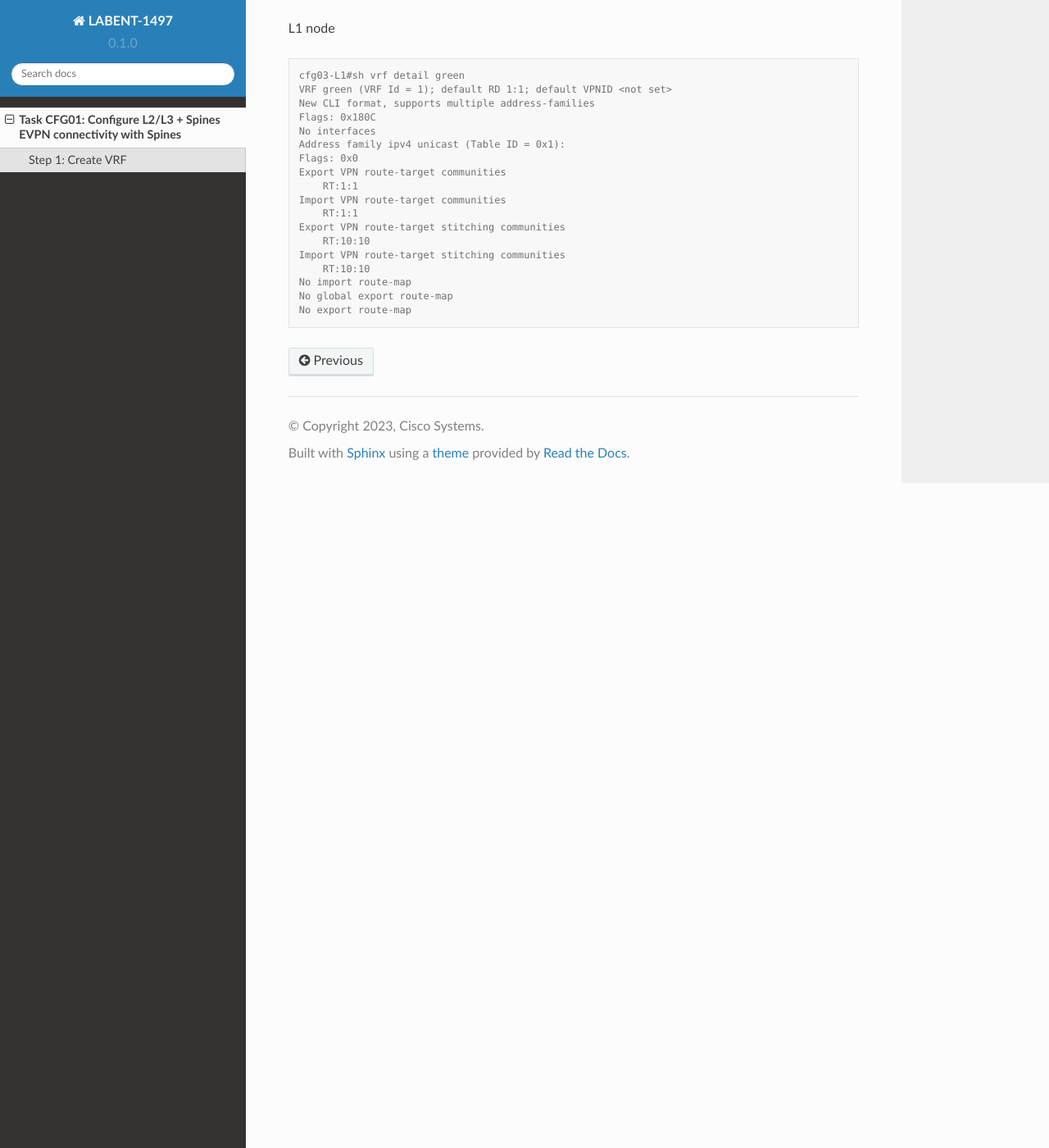
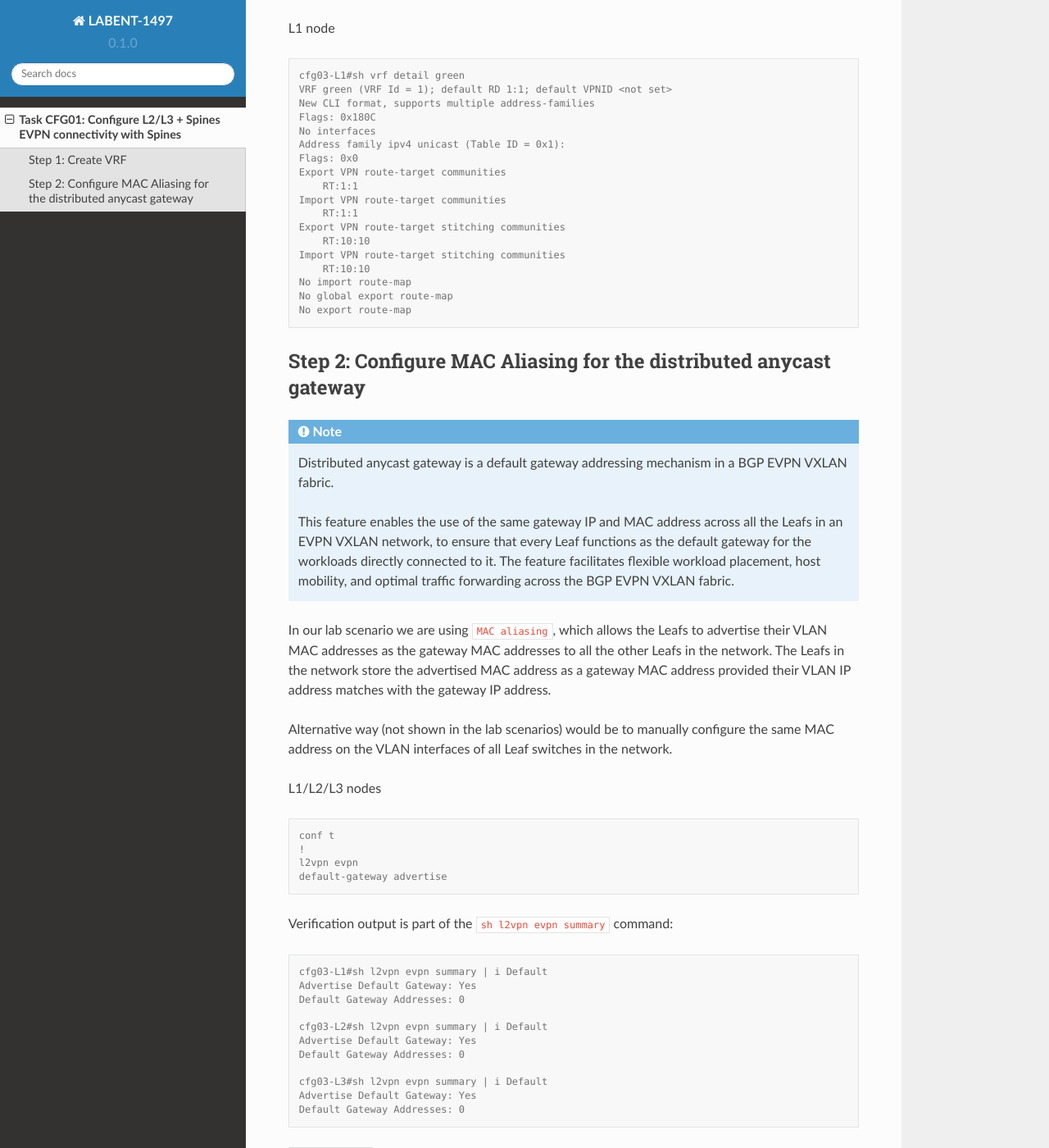
Before and after one commit to dvishchu/labent-1497, a Sphinx documentation site: the page built from docs/source/task_01.rst, in a window 1280 px wide and 1400 px high, scrolled down 2015 px. Shown: the whole window at 82% size. Built offline with Sphinx 7.4.7 and the Read the Docs theme 2.0.0, drawn with Linux system fonts in a browser that asks for light colours; pages that are not in the unit, such as notebooks, are missing from menus.

Commit message:
Added step 2 to cfg01

```diff
--- a/docs/source/task_01.rst
+++ b/docs/source/task_01.rst
@@ -74,3 +74,42 @@ L1 node
     No import route-map
     No global export route-map
     No export route-map
+
+
+Step 2: Configure MAC Aliasing for the distributed anycast gateway
+******************************************************************
+
+.. note::
+
+    Distributed anycast gateway is a default gateway addressing mechanism in a BGP EVPN VXLAN fabric.
+
+    This feature enables the use of the same gateway IP and MAC address across all the Leafs in an EVPN VXLAN network, to ensure that every Leaf functions as the default gateway for the workloads directly connected to it. The feature facilitates flexible workload placement, host mobility, and optimal traffic forwarding across the BGP EVPN VXLAN fabric.
+
+In our lab scenario we are using ``MAC aliasing``, which allows the Leafs to advertise their VLAN MAC addresses as the gateway MAC addresses to all the other Leafs in the network. The Leafs in the network store the advertised MAC address as a gateway MAC address provided their VLAN IP address matches with the gateway IP address.
+
+Alternative way (not shown in the lab scenarios) would be to manually configure the same MAC address on the VLAN interfaces of all Leaf switches in the network.
+
+L1/L2/L3 nodes
+
+.. code-block:: console
+
+    conf t
+    !
+    l2vpn evpn
+    default-gateway advertise
+
+Verification output is part of the ``sh l2vpn evpn summary`` command:
+
+.. code-block:: console
+
+      cfg03-L1#sh l2vpn evpn summary | i Default
+      Advertise Default Gateway: Yes
+      Default Gateway Addresses: 0
+
+      cfg03-L2#sh l2vpn evpn summary | i Default
+      Advertise Default Gateway: Yes
+      Default Gateway Addresses: 0
+
+      cfg03-L3#sh l2vpn evpn summary | i Default
+      Advertise Default Gateway: Yes
+      Default Gateway Addresses: 0
```
Also changed, not shown: other parts of docs/source/task_01.rst (+1 -1 lines).
